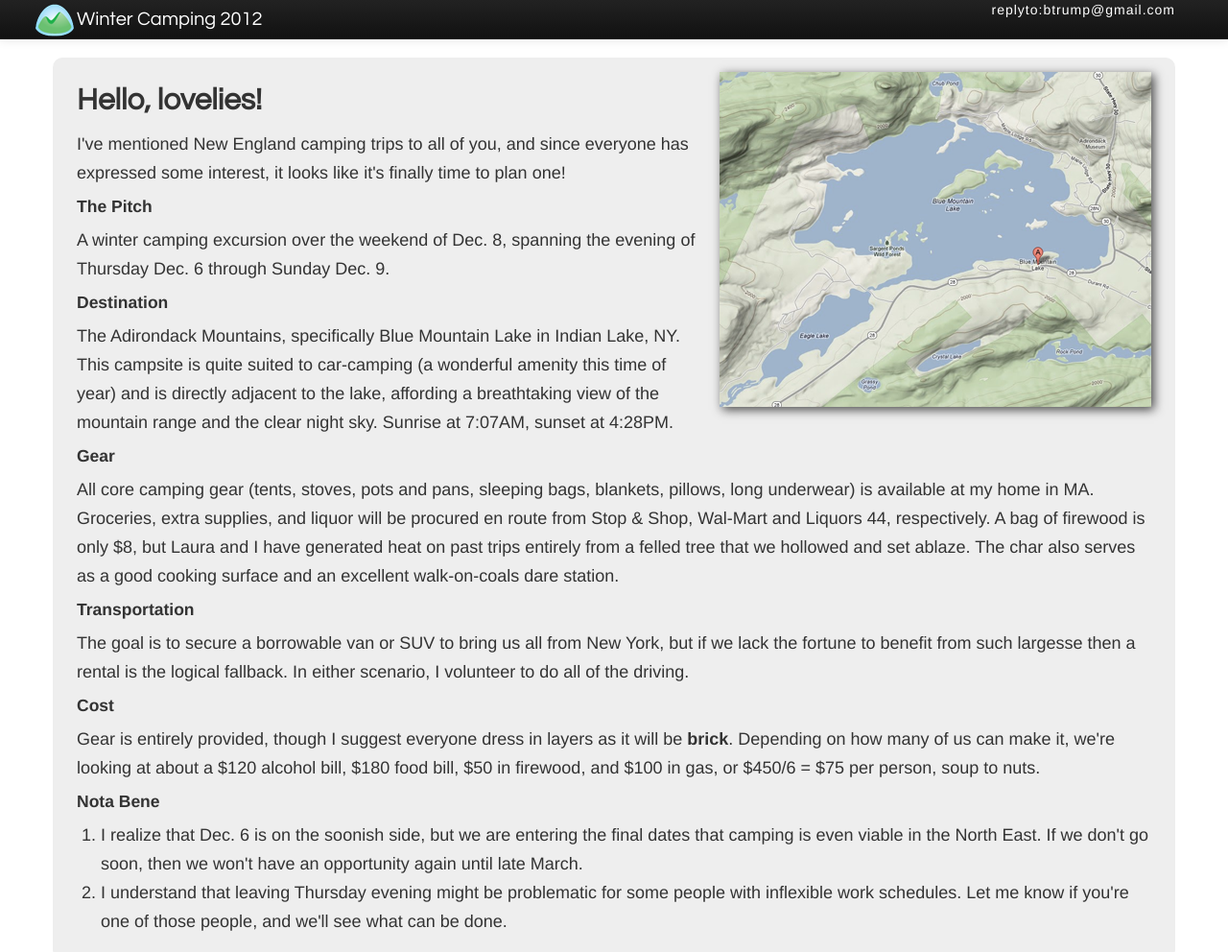
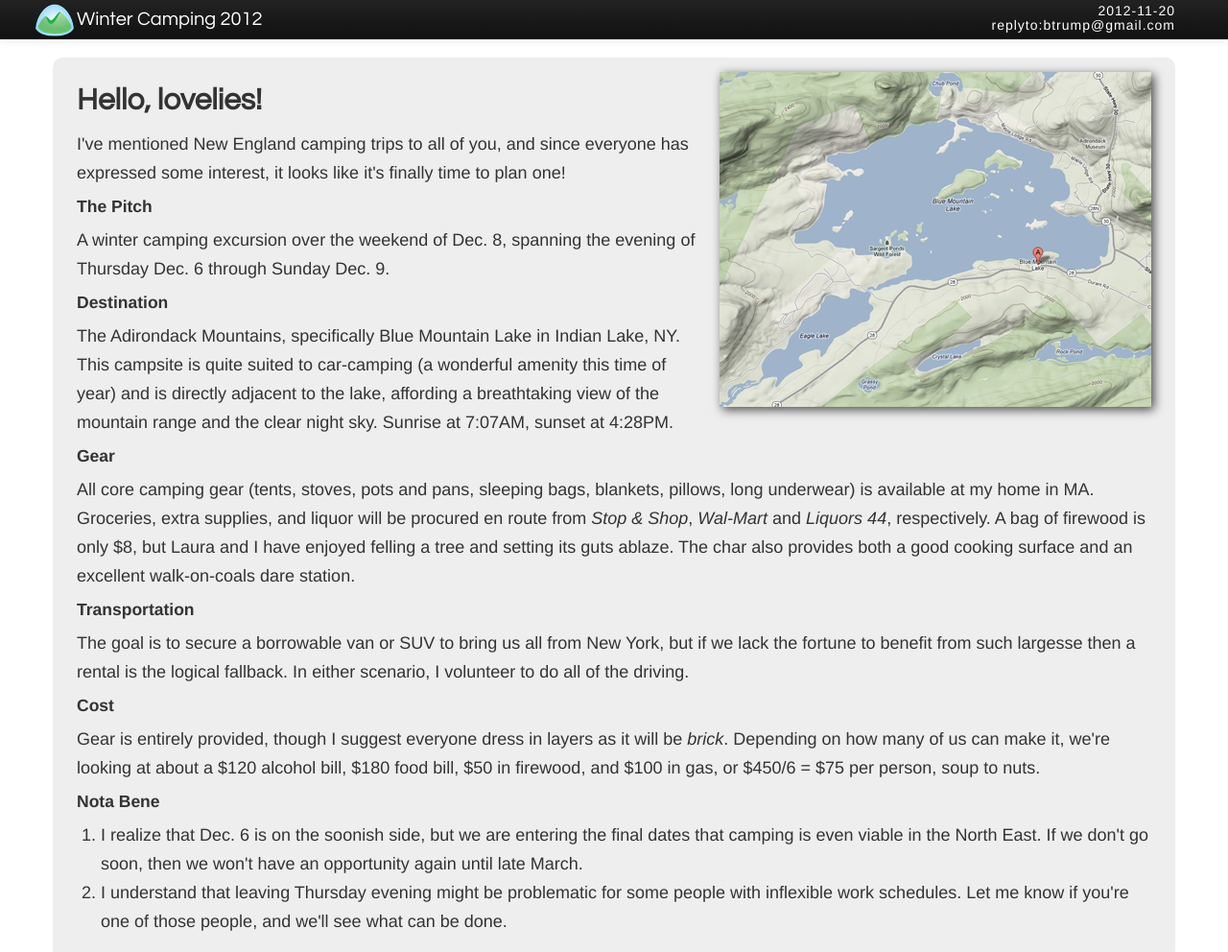
Before and after one commit to btrump/camping, a plain HTML site: page index.html in a window 1280 px wide. Shown: the top 992 px of the page at 96% size. Drawn offline with nearby package versions, Linux system fonts and the light colour scheme.

Commit message:
Misc language and style changes.

```diff
--- a/index.html
+++ b/index.html
@@ -32,7 +32,10 @@
         <div class="container">
           <a class="brand" href="#">Winter Camping 2012</a>
           <div class="pull-right replyto">
-            replyto:btrump@gmail.com
+            <p>
+              2012-11-20
+            </p>
+            <p>replyto:btrump@gmail.com</p>
           </div>
         </div>
       </div>
@@ -53,7 +56,7 @@
         </p>
         <h4>Gear</h4>
         <p>
-          All core camping gear (tents, stoves, pots and pans, sleeping bags, blankets, pillows, long underwear) is available at my home in MA.  Groceries, extra supplies, and liquor will be procured en route from Stop &amp Shop, Wal-Mart and Liquors 44, respectively.  A bag of firewood is only $8, but Laura and I have generated heat on past trips entirely from a felled tree that we hollowed and set ablaze.  The char also serves as a good cooking surface and an excellent walk-on-coals dare station.
+          All core camping gear (tents, stoves, pots and pans, sleeping bags, blankets, pillows, long underwear) is available at my home in MA.  Groceries, extra supplies, and liquor will be procured en route from <em>Stop &amp Shop</em>, <em>Wal-Mart</em> and <em>Liquors 44</em>, respectively.  A bag of firewood is only $8, but Laura and I have enjoyed felling a tree and setting its guts ablaze.  The char also provides both a good cooking surface and an excellent walk-on-coals dare station.
         </p>
         <h4>Transportation</h4>
         <p>
@@ -61,7 +64,7 @@
         </p>
         <h4>Cost</h4>
         <p>
-          Gear is entirely provided, though I suggest everyone dress in layers as it will be <strong>brick</strong>.  Depending on how many of us can make it, we're looking at about a $120 alcohol bill, $180 food bill, $50 in firewood, and $100 in gas, or $450/6 = $75 per person, soup to nuts.
+          Gear is entirely provided, though I suggest everyone dress in layers as it will be <em>brick</em>.  Depending on how many of us can make it, we're looking at about a $120 alcohol bill, $180 food bill, $50 in firewood, and $100 in gas, or $450/6 = $75 per person, soup to nuts.
         </p>
         <h4>Nota Bene</h4>
         <p>
--- a/scss/sass/camping.scss
+++ b/scss/sass/camping.scss
@@ -25,6 +25,12 @@ body {
   font-weight:300;
   color:#fff;
   letter-spacing:1px;
+  margin-top:4px;
+  p {
+    line-height:15px;
+    margin:0;
+    text-align:right;
+  }
 }
 
 .itinerary {
```
Also changed, not shown: css/camping.css.
